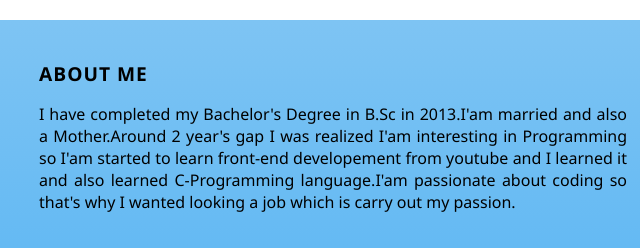
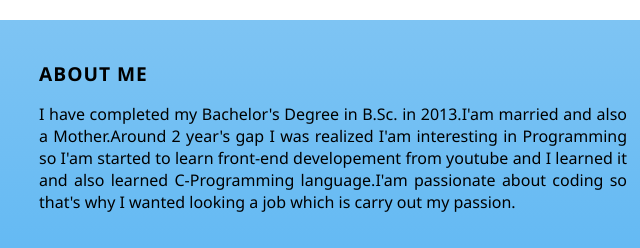
Before and after one commit to AyeshaRiyajPatel14/CSS-Selectors-Basic-Selectors-Combinators-Id-selector-Class-selector---Post-Class---Responsive-, a plain HTML site: page index.html in a window 1280 px wide. Shown: the top 248 px of the page, 381-1021 px from the left. Drawn offline with Linux system fonts and the light colour scheme; files whose address does not match are found by name.

Commit message:
Update index.html

```diff
--- a/index.html
+++ b/index.html
@@ -81,7 +81,7 @@
                     class="fa fa-map-marker"
                     style="font-size: 20px; color: #4a89f3"
                   ></i>
-                  <span>Surobhi Apartment, Subhash Nagar,Behind Sai Petrol Pump, Pune, Maharashtra, 411015</span>
+                  <span>Surobhi Apartment, Subhash Nagar, Behind Sai Petrol Pump, Pune, Maharashtra, 411015</span>
                 </li>
               </div>
             </div>
@@ -142,7 +142,7 @@
           <section class="about section">
             <h2 class="right-title">About Me</h2>
             <p class="para">
-              I have completed my Bachelor's Degree in B.Sc in 2013.I'am married and also a Mother.Around 2 year's gap
+              I have completed my Bachelor's Degree in B.Sc. in 2013.I'am married and also a Mother.Around 2 year's gap
               I was realized I'am  interesting in Programming so I'am  started
               to learn front-end developement from youtube and I learned it and
               also learned C-Programming language.I'am passionate about coding so that's why I wanted looking a job which is carry out my passion.
```
